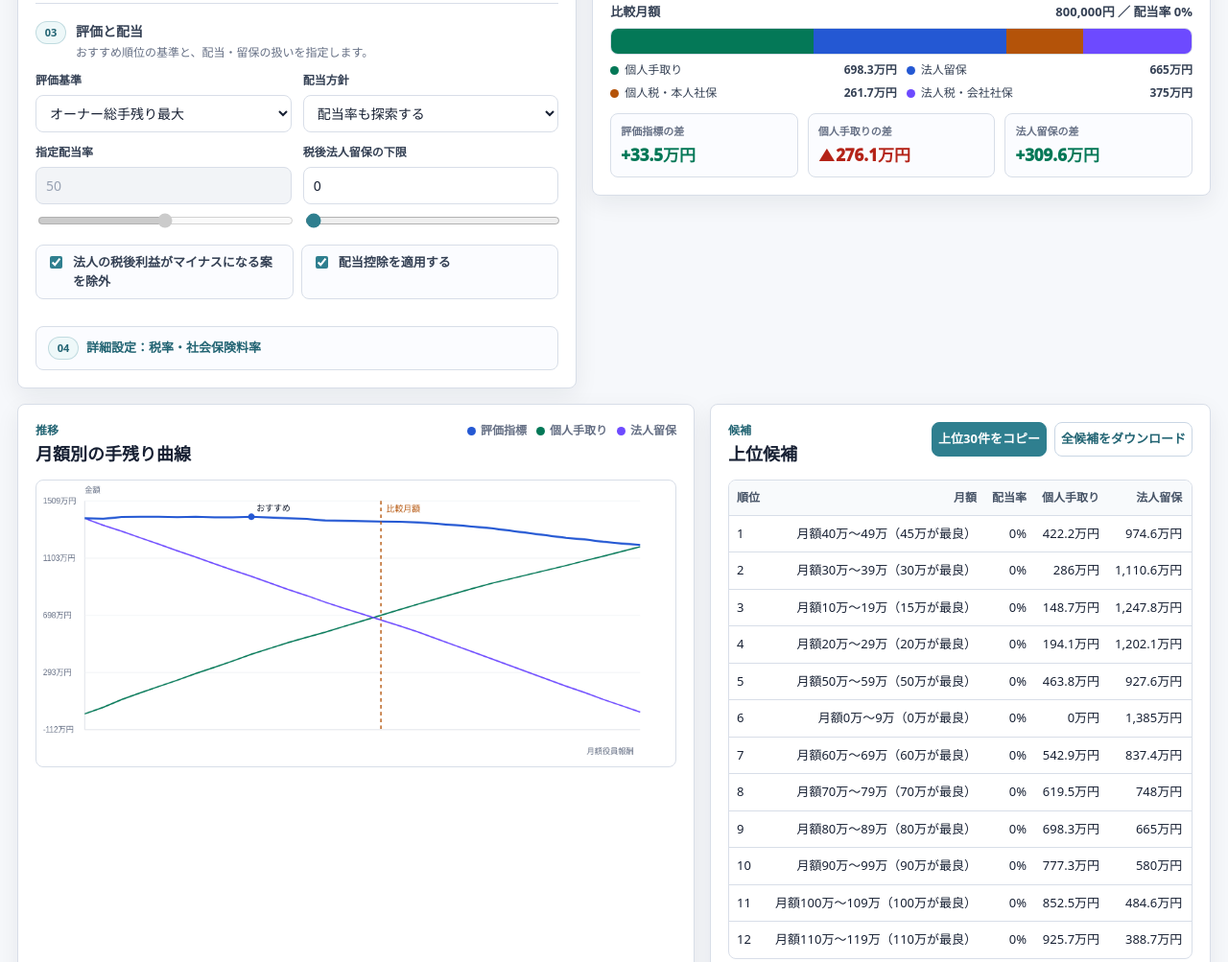
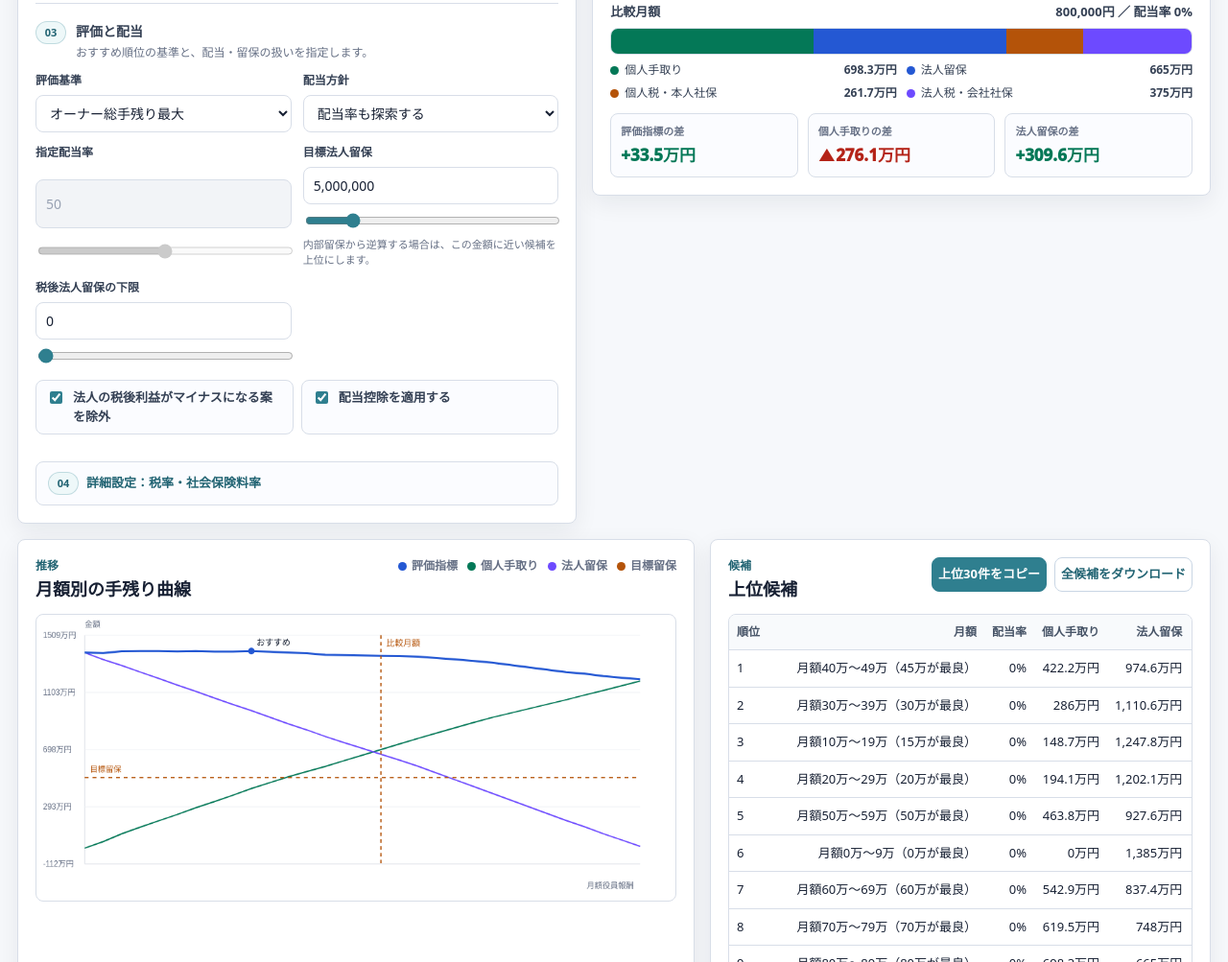
Before and after one commit to takatrp/officer-compensation-optimizer, a website: page index.html in a window 1280 px wide. Shown: the part 1046-2049 px from the top of the page at 96% size. Drawn offline with Linux system fonts and the light colour scheme.

Commit message:
Add retained earnings target mode

```diff
--- a/app.js
+++ b/app.js
@@ -10,7 +10,7 @@
 })(typeof globalThis !== "undefined" ? globalThis : window, function(){
   "use strict";
 
-  const VERSION = "1.14";
+  const VERSION = "1.15";
 
   const healthBands = [
     [0,63000,58000],[63000,73000,68000],[73000,83000,78000],[83000,93000,88000],[93000,101000,98000],
@@ -86,7 +86,7 @@
   ]);
 
   const moneyIds = new Set([
-    "preProfit","currentMonthly","maxMonthly","step","otherIncome","minRetained",
+    "preProfit","currentMonthly","maxMonthly","step","otherIncome","targetRetained","minRetained",
     "coupleTotalMonthly","couplePrimaryMonthly","coupleSpouseMonthly",
     "couplePrimaryMaxMonthly","coupleSpouseMaxMonthly","spouseOtherIncome",
     "residentPerCapita","otherDedN","otherDedR","spouseOtherDedN","spouseOtherDedR",
@@ -103,7 +103,7 @@
     "roleMode","preProfit","currentMonthly","maxMonthly","step","shareRate","otherIncome",
     "coupleTotalMonthly","couplePrimaryMonthly","coupleSpouseMonthly",
     "couplePrimaryMaxMonthly","coupleSpouseMaxMonthly","spouseShareRate","spouseOtherIncome",
-    "objective","divPolicy","fixedPayout","minRetained","noLoss","applyDividendCredit",
+    "objective","divPolicy","fixedPayout","targetRetained","minRetained","noLoss","applyDividendCredit",
     "taxYear","surtaxRate","residentRate","residentPerCapita","otherDedN","otherDedR",
     "spouseOtherDedN","spouseOtherDedR",
     "healthRate","careRate","supportRate","pensionRate","childContributionRate",
@@ -117,7 +117,17 @@
       objective:"ownerTotal",
       divPolicy:"fixed",
       fixedPayout:"30",
+      targetRetained:"5,000,000",
       minRetained:"3,000,000",
+      noLoss:true,
+      applyDividendCredit:true
+    }),
+    retainedTarget: Object.freeze({
+      objective:"retainedTarget",
+      divPolicy:"optimize",
+      fixedPayout:"0",
+      targetRetained:"5,000,000",
+      minRetained:"0",
       noLoss:true,
       applyDividendCredit:true
     }),
@@ -125,6 +135,7 @@
       objective:"ownerTotal",
       divPolicy:"optimize",
       fixedPayout:"0",
+      targetRetained:"5,000,000",
       minRetained:"0",
       noLoss:true,
       applyDividendCredit:true
@@ -133,6 +144,7 @@
       objective:"personalCash",
       divPolicy:"optimize",
       fixedPayout:"100",
+      targetRetained:"0",
       minRetained:"0",
       noLoss:true,
       applyDividendCredit:true
@@ -141,6 +153,7 @@
       objective:"ownerTotal",
       divPolicy:"none",
       fixedPayout:"0",
+      targetRetained:"5,000,000",
       minRetained:"5,000,000",
       noLoss:true,
       applyDividendCredit:true
@@ -149,6 +162,7 @@
       objective:"personalCash",
       divPolicy:"fixed",
       fixedPayout:"50",
+      targetRetained:"3,000,000",
       minRetained:"1,000,000",
       noLoss:true,
       applyDividendCredit:true
@@ -156,7 +170,7 @@
   });
 
   const presetControlledIds = Object.freeze([
-    "objective","divPolicy","fixedPayout","minRetained","noLoss","applyDividendCredit"
+    "objective","divPolicy","fixedPayout","targetRetained","minRetained","noLoss","applyDividendCredit"
   ]);
 
   const defaults = Object.freeze({
@@ -178,6 +192,7 @@
     objective:"ownerTotal",
     divPolicy:"fixed",
     fixedPayout:"30",
+    targetRetained:"5,000,000",
     minRetained:"3,000,000",
     noLoss:true,
     applyDividendCredit:true,
@@ -415,6 +430,7 @@
       objective:defaults.objective,
       divPolicy:defaults.divPolicy,
       fixedPayout:parseNumber(defaults.fixedPayout) / 100,
+      targetRetained:parseNumber(defaults.targetRetained),
       minRetained:parseNumber(defaults.minRetained),
       noLoss:defaults.noLoss,
       applyDividendCredit:defaults.applyDividendCredit,
@@ -472,6 +488,7 @@
       spouseShare,
       spouseOtherIncome:Math.max(0, p.spouseOtherIncome || 0),
       fixedPayout:clamp(p.fixedPayout, 0, 1),
+      targetRetained:Math.max(0, p.targetRetained || 0),
       minRetained:Math.max(0, p.minRetained),
       surtaxRate:Math.max(0, p.surtaxRate),
       residentRate:Math.max(0, p.residentRate),
@@ -495,6 +512,23 @@
     };
   }
 
+  function compareRows(a, b){
+    if(!a) return 1;
+    if(!b) return -1;
+    if(a.objective === "retainedTarget" || b.objective === "retainedTarget"){
+      const gapDiff = (a.retainedGap ?? Infinity) - (b.retainedGap ?? Infinity);
+      if(Math.abs(gapDiff) > 1) return gapDiff;
+      const personalDiff = b.personalTakeHome - a.personalTakeHome;
+      if(Math.abs(personalDiff) > 1) return personalDiff;
+      return b.ownerTotal - a.ownerTotal;
+    }
+    return b.metric - a.metric;
+  }
+
+  function rowIsBetter(candidate, current){
+    return !current || compareRows(candidate, current) < 0;
+  }
+
   function createCalculator(){
     function socialInsurance(monthly, p){
       if(!p.socialApplicable || monthly <= 0){
@@ -665,6 +699,7 @@
       const ownerRetainedValue = retained * householdShare;
       const ownerTotal = personalTakeHome + ownerRetainedValue;
       const metric = p.objective === "personalCash" ? personalTakeHome : ownerTotal;
+      const retainedGap = Math.abs(retained - p.targetRetained);
 
       const feasible =
         (!p.noLoss || companyAfterTax >= -1) &&
@@ -707,6 +742,9 @@
         ownerRetainedValue,
         ownerTotal,
         metric,
+        objective:p.objective,
+        targetRetained:p.targetRetained,
+        retainedGap,
         feasible,
         people:calculatedPeople
       };
@@ -779,7 +817,7 @@
         }
         addPrimaryMonthly(totalMonthly);
 
-        rows.sort((a, b) => b.metric - a.metric);
+        rows.sort(compareRows);
         return rows;
       }
 
@@ -804,7 +842,7 @@
         }
         addPair(p.couplePrimaryMaxMonthly, p.coupleSpouseMaxMonthly);
 
-        rows.sort((a, b) => b.metric - a.metric);
+        rows.sort(compareRows);
         return rows;
       }
 
@@ -817,7 +855,7 @@
         }
       }
 
-      rows.sort((a, b) => b.metric - a.metric);
+      rows.sort(compareRows);
       return rows;
     }
 
@@ -848,6 +886,7 @@
       objective:v("objective"),
       divPolicy:v("divPolicy"),
       fixedPayout:n("fixedPayout") / 100,
+      targetRetained:n("targetRetained"),
       minRetained:n("minRetained"),
       noLoss:checked("noLoss"),
       applyDividendCredit:checked("applyDividendCredit"),
@@ -883,7 +922,7 @@
     const map = new Map();
     for(const row of rows){
       const old = map.get(row.monthly);
-      if(!old || row.metric > old.metric) map.set(row.monthly, row);
+      if(rowIsBetter(row, old)) map.set(row.monthly, row);
     }
     return Array.from(map.values()).sort((a, b) => a.monthly - b.monthly);
   }
@@ -893,11 +932,11 @@
     for(const row of rows){
       const bucket = Math.floor(row.monthly / bucketSize) * bucketSize;
       const old = map.get(bucket);
-      if(!old || row.metric > old.metric){
+      if(rowIsBetter(row, old)){
         map.set(bucket, {...row, monthlyBucket:bucket, monthlyBucketSize:bucketSize});
       }
     }
-    return Array.from(map.values()).sort((a, b) => b.metric - a.metric);
+    return Array.from(map.values()).sort(compareRows);
   }
 
   function monthlyBucketLabel(row){
@@ -960,7 +999,7 @@
           ? calculator.simulateCoupleGrid(p.couplePrimaryMonthly, p.coupleSpouseMonthly, rate, p)
         : calculator.simulate(p.currentMonthly, rate, p))
       .filter((row) => row.feasible)
-      .sort((a, b) => b.metric - a.metric)[0] || null;
+      .sort(compareRows)[0] || null;
   }
 
   function classifyDelta(n){
@@ -977,11 +1016,16 @@
   function renderRecommendationReason(best, current, p){
     const personalName = personalLabel(best);
     const retainedName = isCoupleRow(best) ? "夫婦持分相当の法人留保" : "持分相当の法人留保";
-    const metricLine = p.objective === "ownerTotal"
-      ? `${personalName} ${man(best.personalTakeHome)} ＋ ${retainedName} ${man(best.ownerRetainedValue)} ＝ ${man(best.metric)}`
-      : `${personalName} ${man(best.personalTakeHome)} ＝ ${man(best.metric)}`;
+    const retainedTargetMode = p.objective === "retainedTarget";
+    const metricLine = retainedTargetMode
+      ? `目標 ${man(p.targetRetained)} に対して法人留保 ${man(best.retained)}（差額 ${signedMan(best.retained - p.targetRetained)}）`
+      : p.objective === "ownerTotal"
+        ? `${personalName} ${man(best.personalTakeHome)} ＋ ${retainedName} ${man(best.ownerRetainedValue)} ＝ ${man(best.metric)}`
+        : `${personalName} ${man(best.personalTakeHome)} ＝ ${man(best.metric)}`;
     const comparisonLine = current
-      ? `比較案比：評価指標 ${signedMan(best.metric - current.metric)}、${personalName} ${signedMan(best.personalTakeHome - current.personalTakeHome)}、法人留保 ${signedMan(best.retained - current.retained)}`
+      ? retainedTargetMode
+        ? `比較案比：目標差額 ${man(current.retainedGap)} → ${man(best.retainedGap)}（改善 ${signedMan(current.retainedGap - best.retainedGap)}）、${personalName} ${signedMan(best.personalTakeHome - current.personalTakeHome)}`
+        : `比較案比：評価指標 ${signedMan(best.metric - current.metric)}、${personalName} ${signedMan(best.personalTakeHome - current.personalTakeHome)}、法人留保 ${signedMan(best.retained - current.retained)}`
       : "比較月額は現在の条件では候補外です。";
     const personalDetail = isCoupleRow(best)
       ? best.people.map((person) => `${person.label}: 給与 ${man(person.annualSalary)} ＋ 配当 ${man(person.ownerDividend)} − 個人税 ${man(person.personalTax)} − 本人社保 ${man(person.employeeSI)} ＝ ${man(person.personalTakeHome)}`).join("<br>")
@@ -990,10 +1034,10 @@
     return `
       <div class="recommendation-reason">
         <p class="reason-title">なぜこの金額か</p>
-        <p class="reason-lead">探索条件を満たす候補のうち、評価指標が最も高い月額です。</p>
+        <p class="reason-lead">${retainedTargetMode ? "法人に残したい目標留保に最も近く、同程度なら手取りが大きい候補です。" : "探索条件を満たす候補のうち、評価指標が最も高い月額です。"}</p>
         <dl class="reason-list">
           <div>
-            <dt>評価指標</dt>
+            <dt>${retainedTargetMode ? "目標法人留保" : "評価指標"}</dt>
             <dd>${metricLine}</dd>
           </div>
           <div>
@@ -1014,6 +1058,14 @@
     `;
   }
 
+  function scenarioSummary(row, p){
+    if(!row) return "候補なし";
+    if(p.objective === "retainedTarget"){
+      return `${monthlyLabel(row)}、法人留保 ${man(row.retained)}、目標差額 ${man(row.retainedGap)}`;
+    }
+    return `${monthlyLabel(row)}、評価指標 ${man(row.metric)}`;
+  }
+
   function renderResult(best, current, noDivBest, allDivBest, p){
     const box = document.getElementById("resultBox");
     const status = document.getElementById("calcStatus");
@@ -1029,13 +1081,18 @@
     status.textContent = "計算済み";
     const coupleMode = isCoupleRow(best);
     const personalName = personalLabel(best);
-    const objectiveText = p.objective === "ownerTotal"
+    const retainedTargetMode = p.objective === "retainedTarget";
+    const objectiveText = retainedTargetMode
+      ? `法人留保 ${man(p.targetRetained)} から逆算`
+      : p.objective === "ownerTotal"
       ? `${personalName}＋${coupleMode ? "夫婦" : ""}持分相当の法人留保`
       : (coupleMode ? "世帯キャッシュ" : "個人キャッシュ");
     let messageClass = "";
     let message = "税・社会保険の概算だけで見ると、この条件では上記の月額が最も有利です。";
 
-    if(p.objective === "ownerTotal" && best.payoutRate > 0.001 && best.householdShare >= .999){
+    if(retainedTargetMode){
+      message = `法人留保目標 ${man(p.targetRetained)} に対して、この候補の法人留保は ${man(best.retained)}（差額 ${signedMan(best.retained - p.targetRetained)}）です。`;
+    }else if(p.objective === "ownerTotal" && best.payoutRate > 0.001 && best.householdShare >= .999){
       messageClass = "warn";
       message = coupleMode
         ? "夫婦で100%持分の総手残りを重視する場合、配当は法人留保を世帯へ移すたびに追加課税を受けます。個人資金化を重視する場面か確認してください。"
@@ -1082,7 +1139,7 @@
       </div>
 
       <div class="message ${messageClass}">${message}</div>
-      <div class="message">配当なし最適：${noDivBest ? `${monthlyLabel(noDivBest)}、評価指標 ${man(noDivBest.metric)}` : "候補なし"}。 全額配当最適：${allDivBest ? `${monthlyLabel(allDivBest)}、評価指標 ${man(allDivBest.metric)}` : "候補なし"}。</div>
+      <div class="message">配当なし最適：${scenarioSummary(noDivBest, p)}。 全額配当最適：${scenarioSummary(allDivBest, p)}。</div>
       ${shareOverNote}
       ${shareNote}
     `;
@@ -1145,8 +1202,11 @@
       return;
     }
 
+    const retainedTargetMode = best.objective === "retainedTarget";
     const deltas = [
-      {label:"評価指標の差", value:best.metric - current.metric},
+      retainedTargetMode
+        ? {label:"目標差額の改善", value:current.retainedGap - best.retainedGap}
+        : {label:"評価指標の差", value:best.metric - current.metric},
       {label:`${personalLabel(best)}の差`, value:best.personalTakeHome - current.personalTakeHome},
       {label:"法人留保の差", value:best.retained - current.retained}
     ];
@@ -1169,6 +1229,7 @@
 
     const top = bestByMonthlyBucket(rows, 100000).slice(0, 12);
     const coupleMode = isCoupleRow(rows[0]);
+    const retainedTargetMode = rows[0]?.objective === "retainedTarget";
     box.innerHTML = `
       <table>
         <thead>
@@ -1178,6 +1239,7 @@
             <th>配当率</th>
             <th>${coupleMode ? "世帯手取り" : "個人手取り"}</th>
             <th>法人留保</th>
+            ${retainedTargetMode ? "<th>目標差額</th>" : ""}
             <th>総手残り</th>
             <th>税・社保</th>
           </tr>
@@ -1190,6 +1252,7 @@
               <td>${pct(row.payoutRate)}</td>
               <td>${man(row.personalTakeHome)}</td>
               <td>${man(row.retained)}</td>
+              ${retainedTargetMode ? `<td>${man(row.retainedGap)}</td>` : ""}
               <td>${man(row.ownerTotal)}</td>
               <td>${man(row.corpTax + row.personalTax + row.employeeSI + row.employerSI)}</td>
             </tr>
@@ -1199,7 +1262,7 @@
     `;
   }
 
-  function drawChart(rows, current){
+  function drawChart(rows, current, p){
     const canvas = document.getElementById("chart");
     const ctx = canvas.getContext("2d");
     ctx.clearRect(0, 0, canvas.width, canvas.height);
@@ -1217,6 +1280,7 @@
     const h = canvas.height - pad.t - pad.b;
     const xs = series.map((row) => row.monthly);
     const values = series.flatMap((row) => [row.metric, row.personalTakeHome, row.retained]);
+    if(p.targetRetained > 0) values.push(p.targetRetained);
     const xmin = Math.min(...xs);
     const xmax = Math.max(...xs);
     const ymin = Math.min(...values);
@@ -1266,9 +1330,24 @@
     drawLine((row) => row.retained, "#6d4aff", 2);
     drawLine((row) => row.metric, "#2458d3", 3);
 
+    if(p.targetRetained > 0){
+      const targetY = yScale(p.targetRetained);
+      ctx.strokeStyle = "#b45309";
+      ctx.lineWidth = 2;
+      ctx.setLineDash([6, 6]);
+      ctx.beginPath();
+      ctx.moveTo(pad.l, targetY);
+      ctx.lineTo(pad.l + w, targetY);
+      ctx.stroke();
+      ctx.setLineDash([]);
+      ctx.fillStyle = "#b45309";
+      ctx.font = "12px sans-serif";
+      ctx.fillText("目標留保", pad.l + 8, targetY - 8);
+    }
+
     const best = rows[0];
     const bestX = xScale(best.monthly);
-    const bestY = yScale(best.metric);
+    const bestY = yScale(best.objective === "retainedTarget" ? best.retained : best.metric);
     ctx.fillStyle = "#2458d3";
     ctx.beginPath();
     ctx.arc(bestX, bestY, 5, 0, Math.PI * 2);
@@ -1305,7 +1384,7 @@
   function buildCsv(rows){
     const headers = [
       "順位","役員構成","月額役員報酬","役員A月額","役員B月額","年間役員報酬","配当率","配当総額","本人・世帯配当",
-      "個人手取り","法人留保","オーナー総手残り","法人税等","法人課税所得",
+      "個人手取り","法人留保","目標法人留保","目標差額","オーナー総手残り","法人税等","法人課税所得",
       "本人社保","会社社保","個人税","所得税等","住民税"
     ];
     const lines = [headers.join(",")];
@@ -1326,6 +1405,8 @@
         row.ownerDividend,
         row.personalTakeHome,
         row.retained,
+        row.targetRetained,
+        row.retainedGap,
         row.ownerTotal,
         row.corpTax,
         row.companyTaxable,
@@ -1496,7 +1577,7 @@
     renderBalance(best, current);
     renderDelta(best, current);
     renderTable(rows);
-    drawChart(rows, current);
+    drawChart(rows, current, p);
   }
 
   function queueUpdate(){
--- a/index.html
+++ b/index.html
@@ -7,8 +7,8 @@
     <link rel="icon" type="image/png" href="forstaff.png">
     <link rel="shortcut icon" type="image/png" href="forstaff.png">
     <link rel="apple-touch-icon" href="forstaff.png">
-    <link rel="stylesheet" href="styles.css?v=1.14">
-    <script src="app.js?v=1.14" defer></script>
+    <link rel="stylesheet" href="styles.css?v=1.15">
+    <script src="app.js?v=1.15" defer></script>
   </head>
   <body>
     <main class="page-shell">
@@ -25,7 +25,7 @@
         <div class="header-actions no-print">
           <button class="ghost-button manual-trigger" type="button" id="openManual">使い方</button>
           <button type="button" id="printPage">印刷</button>
-          <p class="revision">v1.14</p>
+          <p class="revision">v1.15</p>
         </div>
       </header>
 
@@ -53,6 +53,7 @@
                 <span class="field-label">試算方針</span>
                 <select id="strategyPreset">
                   <option value="balanced">バランス型：個人手取りと法人留保を両方見る</option>
+                  <option value="retainedTarget">内部留保から逆算：法人に残したい額を先に決める</option>
                   <option value="ownerTotal">総手残り最大：個人手取り＋持分相当の法人留保</option>
                   <option value="personalCash">個人キャッシュ最大：給与・配当で個人資金を厚くする</option>
                   <option value="companyReserve">法人資金温存：配当なしで会社に資金を残す</option>
@@ -192,6 +193,7 @@
                 <select id="objective">
                   <option value="ownerTotal">オーナー総手残り最大</option>
                   <option value="personalCash">個人キャッシュ最大</option>
+                  <option value="retainedTarget">法人留保目標に近い案</option>
                 </select>
               </label>
 
@@ -209,6 +211,13 @@
                 <span class="field-label">指定配当率</span>
                 <input id="fixedPayout" type="text" inputmode="decimal" value="50">
                 <input class="range" type="range" min="0" max="100" step="1" data-for="fixedPayout">
+              </label>
+
+              <label class="field" for="targetRetained">
+                <span class="field-label">目標法人留保</span>
+                <input id="targetRetained" type="text" inputmode="numeric" value="5,000,000">
+                <input class="range" type="range" min="0" max="30000000" step="100000" data-for="targetRetained">
+                <p class="field-note">内部留保から逆算する場合は、この金額に近い候補を上位にします。</p>
               </label>
 
               <label class="field" for="minRetained">
@@ -491,6 +500,7 @@
               <span><i class="legend-dot metric"></i>評価指標</span>
               <span><i class="legend-dot cash"></i>個人手取り</span>
               <span><i class="legend-dot retained"></i>法人留保</span>
+              <span><i class="legend-dot target"></i>目標留保</span>
             </div>
           </div>
           <canvas id="chart" width="980" height="420"></canvas>
@@ -576,7 +586,7 @@
         <a href="https://www.matsumoto-kaikei.or.jp/" target="_blank" rel="noopener license">税理士法人松本会計事務所</a> ｜
         <a href="https://creativecommons.org/licenses/by-nc-sa/4.0/" target="_blank" rel="license noopener">CC BY-NC-SA 4.0</a> ｜
         <a href="/tool-portal/terms.html" target="_blank" rel="noopener">利用条件</a> ｜
-        <span>v1.14</span>
+        <span>v1.15</span>
       </footer>
     </main>
   </body>
--- a/package.json
+++ b/package.json
@@ -1,6 +1,6 @@
 {
   "name": "officer-compensation-optimizer",
-  "version": "1.14.0",
+  "version": "1.15.0",
   "private": true,
   "scripts": {
     "test": "node tools/test.mjs",
--- a/styles.css
+++ b/styles.css
@@ -689,6 +689,7 @@ canvas{
 .legend-dot.metric{background:var(--blue)}
 .legend-dot.cash{background:var(--green)}
 .legend-dot.retained{background:var(--violet)}
+.legend-dot.target{background:var(--amber)}
 
 .table-wrap{
   overflow:auto;
```
Also changed, not shown: tools/build-check.mjs (+15 -1 lines), tools/test.mjs (+16 -3 lines), README.md.
